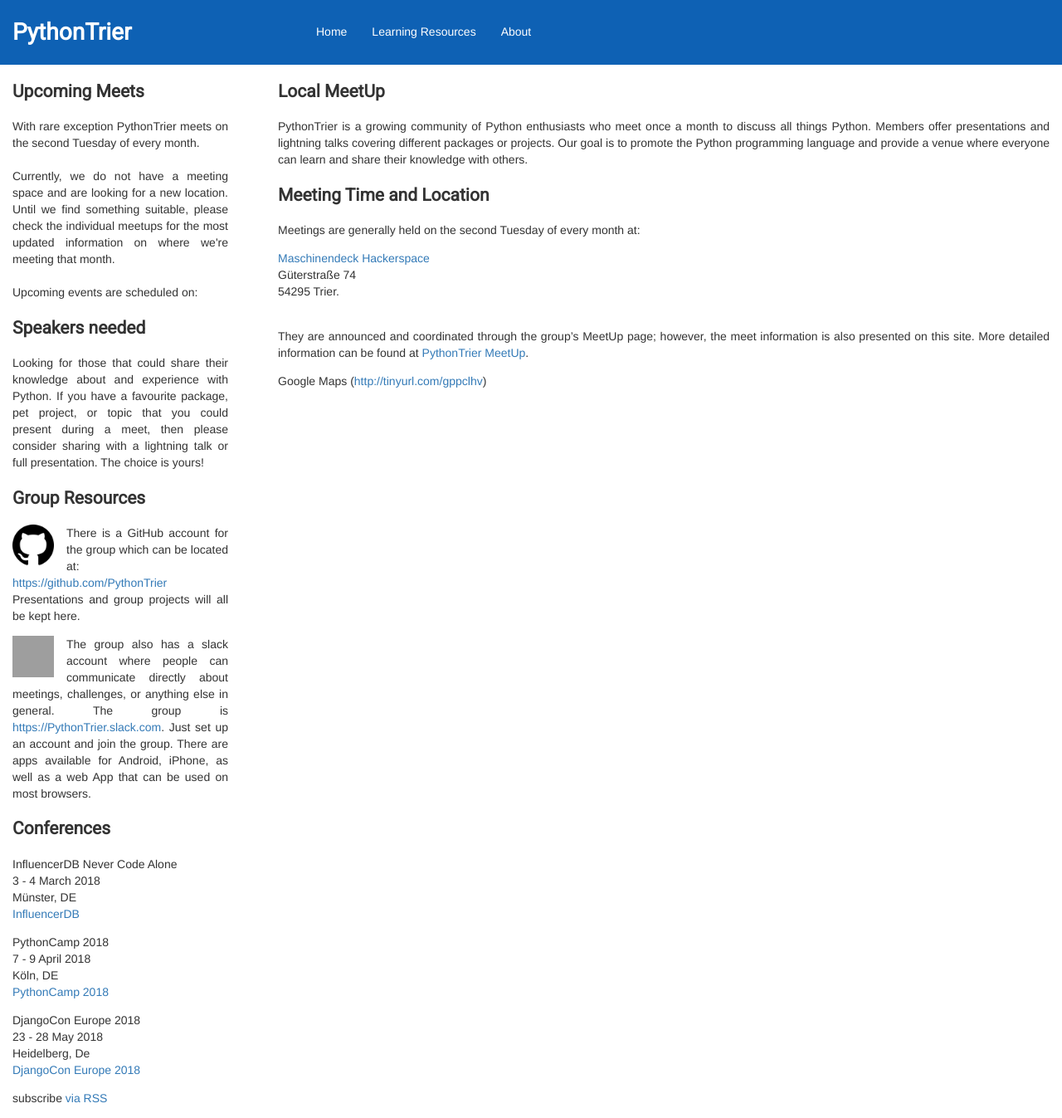
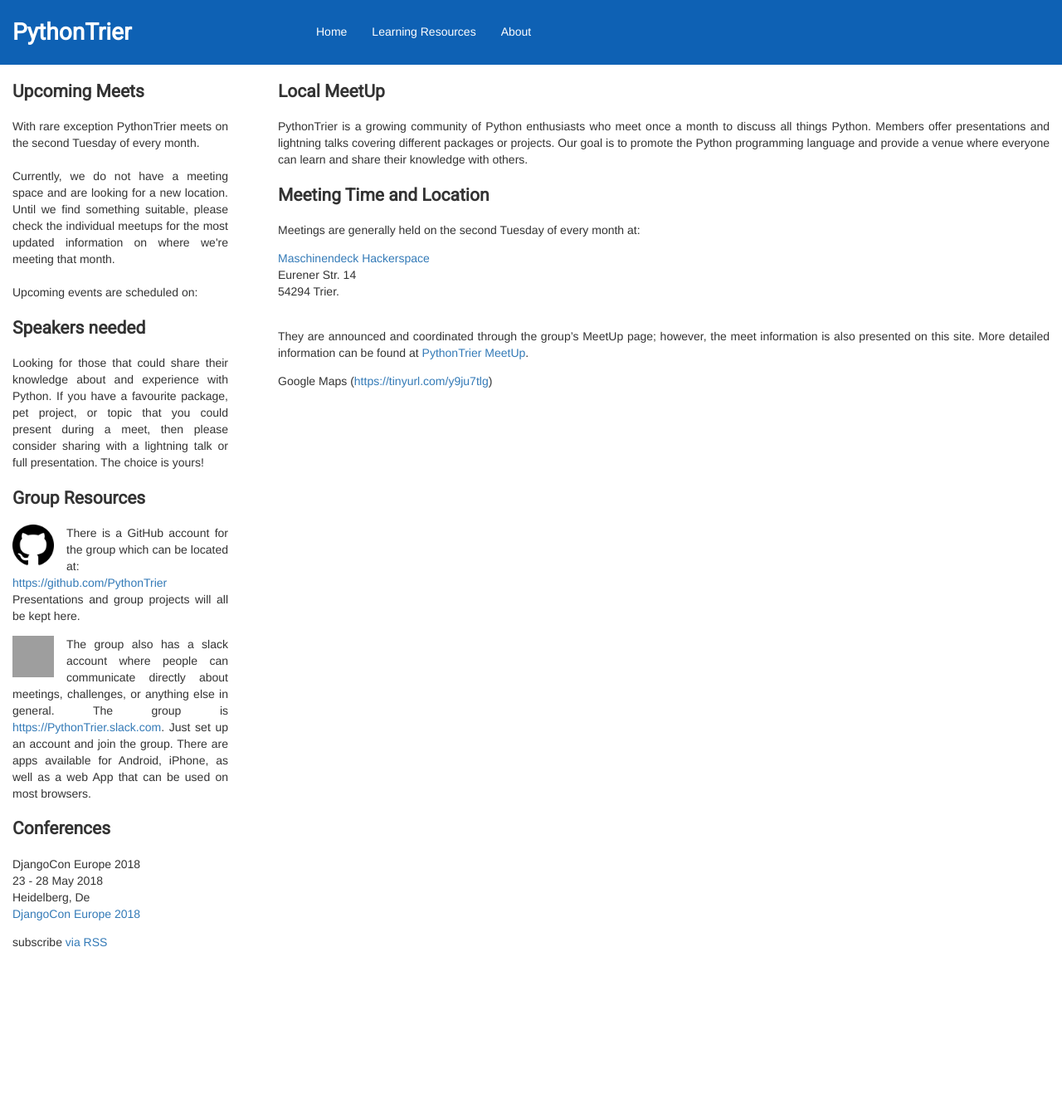
Before and after one commit to PythonTrier/pythontrier.github.io, a Jekyll site: the page built from about.md, in a window 1280 px wide. Shown: the whole page at 83% size. Built offline with Jekyll 4.4.1, drawn with Linux system fonts in a browser that asks for light colours; after the commit the page ends 1159 px from its top, so only the background shows below that; grey boxes are pictures that could not be loaded.

Commit message:
Removes past events and update the Maschinendeck location.

```diff
--- a/_includes/sidebar.html
+++ b/_includes/sidebar.html
@@ -48,20 +48,6 @@
 <div id="conferences">
   <h2>Conferences</h2>
   <p>
-    InfluencerDB Never Code Alone<br/>
-    3 - 4 March 2018<br/>
-    Münster, DE<br/>
-    <a href="https://nevercodealone.de/influencerdb/">InfluencerDB</a>
-  </p>
-
-  <p>
-    PythonCamp 2018<br/>
-    7 - 9 April 2018<br/>
-    Köln, DE<br/>
-    <a href="https://barcamptools.eu/pycamp201804/">PythonCamp 2018</a>
-  </p>
-
-  <p>
     DjangoCon Europe 2018<br/>
     23 - 28 May 2018<br/>
     Heidelberg, De<br/>
--- a/about.md
+++ b/about.md
@@ -5,19 +5,22 @@
 
 ## Local MeetUp
 
-PythonTrier is a growing community of Python enthusiasts who meet once a month to discuss all things Python. Members offer presentations and lightning talks covering different packages or projects. Our goal is to promote the Python programming language and provide a venue where everyone can learn and share their knowledge with others.
+PythonTrier is a growing community of Python enthusiasts who meet once a month to discuss all things Python. Members
+offer presentations and lightning talks covering different packages or projects. Our goal is to promote the Python
+programming language and provide a venue where everyone can learn and share their knowledge with others.
 
 ## Meeting Time and Location
 
 Meetings are generally held on the second Tuesday of every month at:
 
 <a href="http://www.maschinendeck.org/">Maschinendeck Hackerspace</a><br/>
-Güterstraße 74<br/>
-54295 Trier.<br/><br/>
+Eurener Str. 14<br/>
+54294 Trier.<br/><br/>
 
-They are announced and coordinated through the group's MeetUp page; however, the meet information is also presented on this site. More detailed information can be found at [PythonTrier MeetUp](https://www.meetup.com/PythonTrier/).
+They are announced and coordinated through the group's MeetUp page; however, the meet information is also presented on
+this site. More detailed information can be found at [PythonTrier MeetUp](https://www.meetup.com/PythonTrier/).
 
-Google Maps (<a href="http://tinyurl.com/gppclhv">http://tinyurl.com/gppclhv</a>)<br/>
+Google Maps (<a href="https://tinyurl.com/y9ju7tlg">https://tinyurl.com/y9ju7tlg</a>)<br/>
 
 
 <script type="text/javascript" src="//maps.google.com/maps/api/js?sensor=false&key=AIzaSyCUM5w_mwxGxy5jT5OVply8RWTpsco1QhE"></script>
@@ -30,10 +33,10 @@
 
 <script type="text/javascript">
   function init_map() {
-    var myOptions = {zoom:14,center:new google.maps.LatLng(49.75809,6.6560799999999745),mapTypeId: google.maps.MapTypeId.ROADMAP};
+    var myOptions = {zoom:18,center:new google.maps.LatLng(49.7512123,6.6206664),mapTypeId: google.maps.MapTypeId.ROADMAP};
     var map = new google.maps.Map(document.getElementById("gmap_canvas"), myOptions);
-    var marker = new google.maps.Marker({map: map,position: new google.maps.LatLng(49.75809, 6.6560799999999745)});
-    var infowindow = new google.maps.InfoWindow({content:"<b>Maschinendeck</b><br/>G&uuml;terstra&szlig;e 74<br/>54295 Trier" });
+    var marker = new google.maps.Marker({map: map,position: new google.maps.LatLng(49.7512123,6.6206664)});
+    var infowindow = new google.maps.InfoWindow({content:"<b>Maschinendeck</b><br/>Eurener Str. 14<br/>54294 Trier" });
     google.maps.event.addListener(marker, "click", function(){infowindow.open(map,marker);});
   }
 
```
